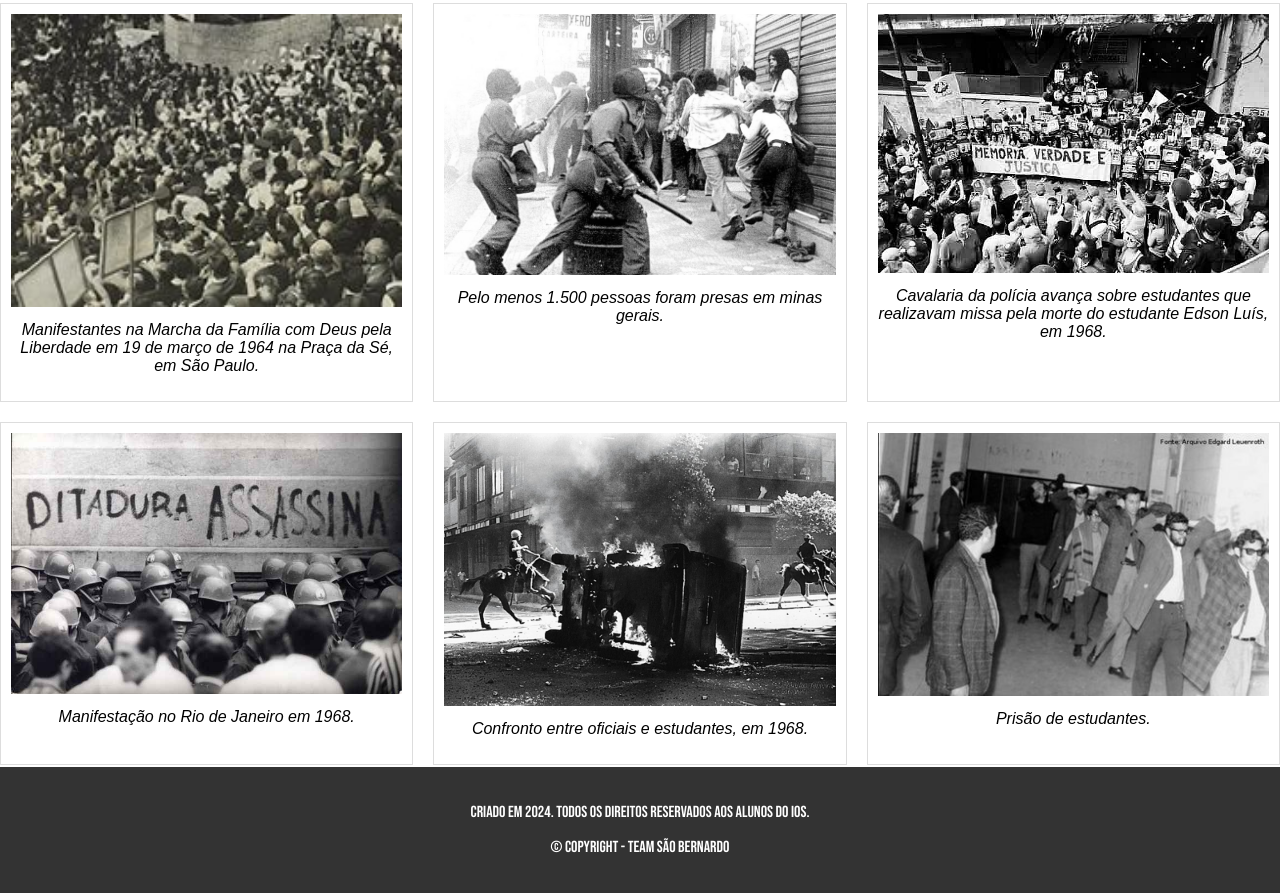
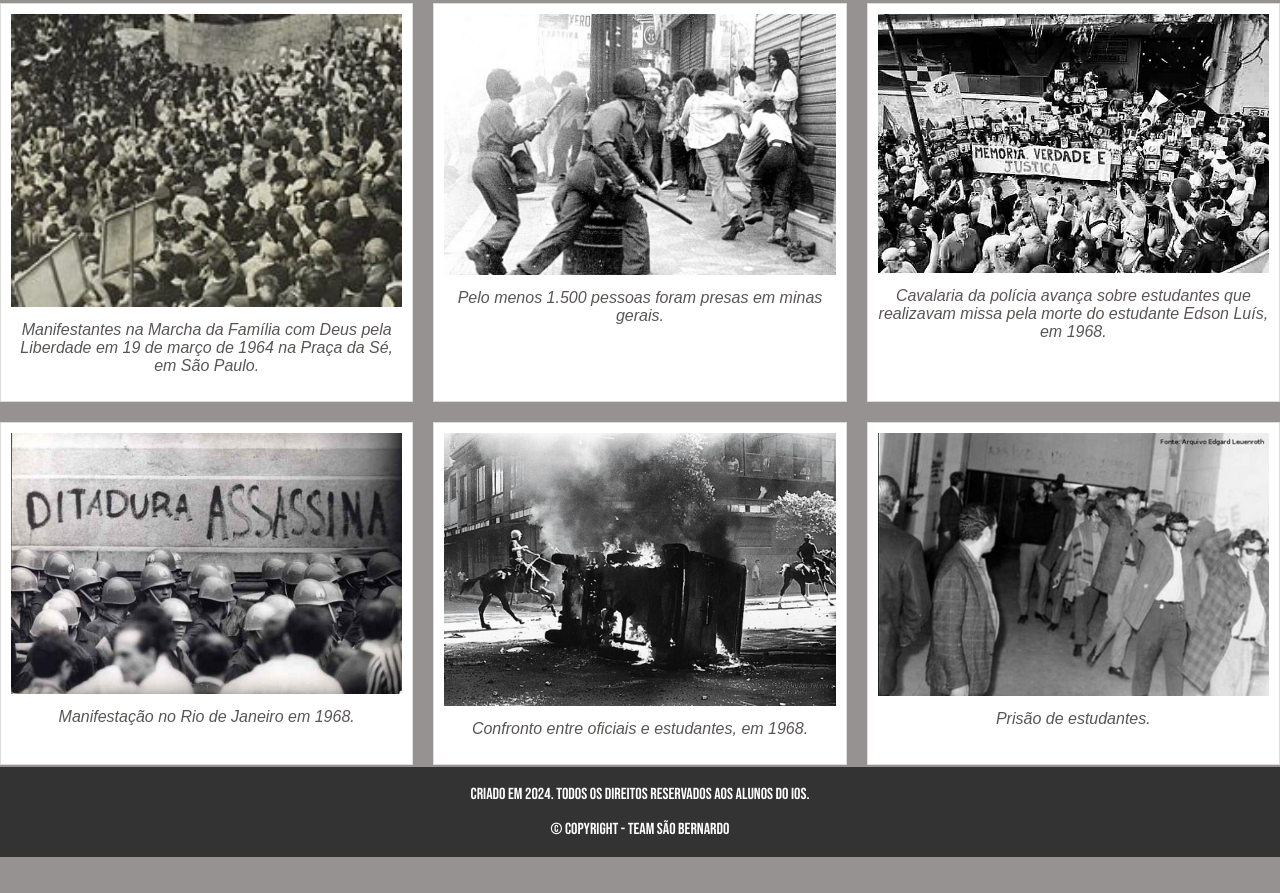
Before and after one commit to isaacjesusjj/S-o-Bernado, a plain HTML site: page registros.html in a window 1280 px wide. Shown: the part 534-1427 px from the top of the page. After the commit the page ends 1391 px from the top, so only its background shows below. Drawn offline with Linux system fonts and the light colour scheme.

Commit message:
att isaaac 23/04

```diff
--- a/estilizacao.css
+++ b/estilizacao.css
@@ -80,7 +80,7 @@
     background-color: #333;
     color: #fff;
     text-align: center;
-    padding: 20px;
+    padding: 2px;
     font-family:  "Bebas Neue", sans-serif;
     border-top: 2px solid #fff;
   }
--- a/formulario.css
+++ b/formulario.css
@@ -41,3 +41,12 @@ nav ul li a:hover {
     background-color: #75b657;
     color: #000000d3;
 }
+
+footer {
+    background-color: #333;
+    color: #fff;
+    text-align: center;
+    padding: 20px;
+    font-family:  "Bebas Neue", sans-serif;
+    border-top: 2px solid #fff;
+  }
--- a/registros.css
+++ b/registros.css
@@ -2,10 +2,11 @@ body {
   font-family: Arial, sans-serif;
   margin: 0;
   padding: 0;
+  background-color: #979292;
 }
 
 header {
-  background-color: #353532;
+  background-color: #1b1d1b;
   color: #fff;
   font-family:  "Bebas Neue", sans-serif;
   font-weight: 400px;
@@ -13,7 +14,7 @@ header {
   padding: 20px;
   display: flex;
   align-items: center;
-  border-bottom: 2px solid #000000; /* Adiciona borda inferior */
+  border-bottom: 2px solid #979292; /* Adiciona borda inferior */
   }
 
 nav ul li {
@@ -24,13 +25,13 @@ nav ul li {
 nav ul li a {
   text-decoration: none;
   color: #ffffff;
-  border: 2px solid #817777; /* Adiciona borda nos links */
+  border: 2px solid #75da6c; /* Adiciona borda nos links */
   padding: 5px 10px; /* Adiciona preenchimento nos links */
   border-radius: 5px;
 }
 
 nav ul li a:hover {
-    background-color: #000000; /* Muda a cor de fundo quando passa o mouse */
+    background-color: #4c8a3d; /* Muda a cor de fundo quando passa o mouse */
     color: #ffffff; /* Muda a cor do texto quando passa o mouse */
   }
 
@@ -48,6 +49,7 @@ nav ul li a:hover {
     border: 1px solid #ddd;
     padding: 10px;
     text-align: center;
+    background-color: #fff;
   }
 
   .itens img {
@@ -58,6 +60,7 @@ nav ul li a:hover {
   .foto {
     margin-top: 10px;
     font-style: italic;
+    color: rgb(90, 85, 85);
   }
 
   .modft4 {
@@ -67,7 +70,7 @@ nav ul li a:hover {
     background-color: #333;
     color: #fff;
     text-align: center;
-    padding: 20px;
+    padding: 2px;
     font-family:  "Bebas Neue", sans-serif;
-    border-top: 2px solid #fff;
+    border-top: 2px solid #979292;
 }
--- a/stylebiel.css
+++ b/stylebiel.css
@@ -91,3 +91,12 @@ nav ul li a
     padding: 5px 10px ;
     border-radius: 5px;
 }
+
+footer {
+    background-color: #333;
+    color: #fff;
+    text-align: center;
+    padding: 2px;
+    font-family:  "Bebas Neue", sans-serif;
+    border-top: 2px solid #fff;
+  }
--- a/stylesantiago.css
+++ b/stylesantiago.css
@@ -87,3 +87,12 @@ h3
     background-color: rgb(15, 145, 24);
     border:1px, solid, ;
 }
+
+footer {
+    background-color: #333;
+    color: #fff;
+    text-align: center;
+    padding: 2px;
+    font-family:  "Bebas Neue", sans-serif;
+    border-top: 2px solid #fff;
+  }
--- a/videos.css
+++ b/videos.css
@@ -53,7 +53,7 @@ footer {
     background-color: #333;
     color: #fff;
     text-align: center;
-    padding: 20px;
+    padding: 2px;
     font-family:  "Bebas Neue", sans-serif;
     border-top: 2px solid #fff;
 }
```
